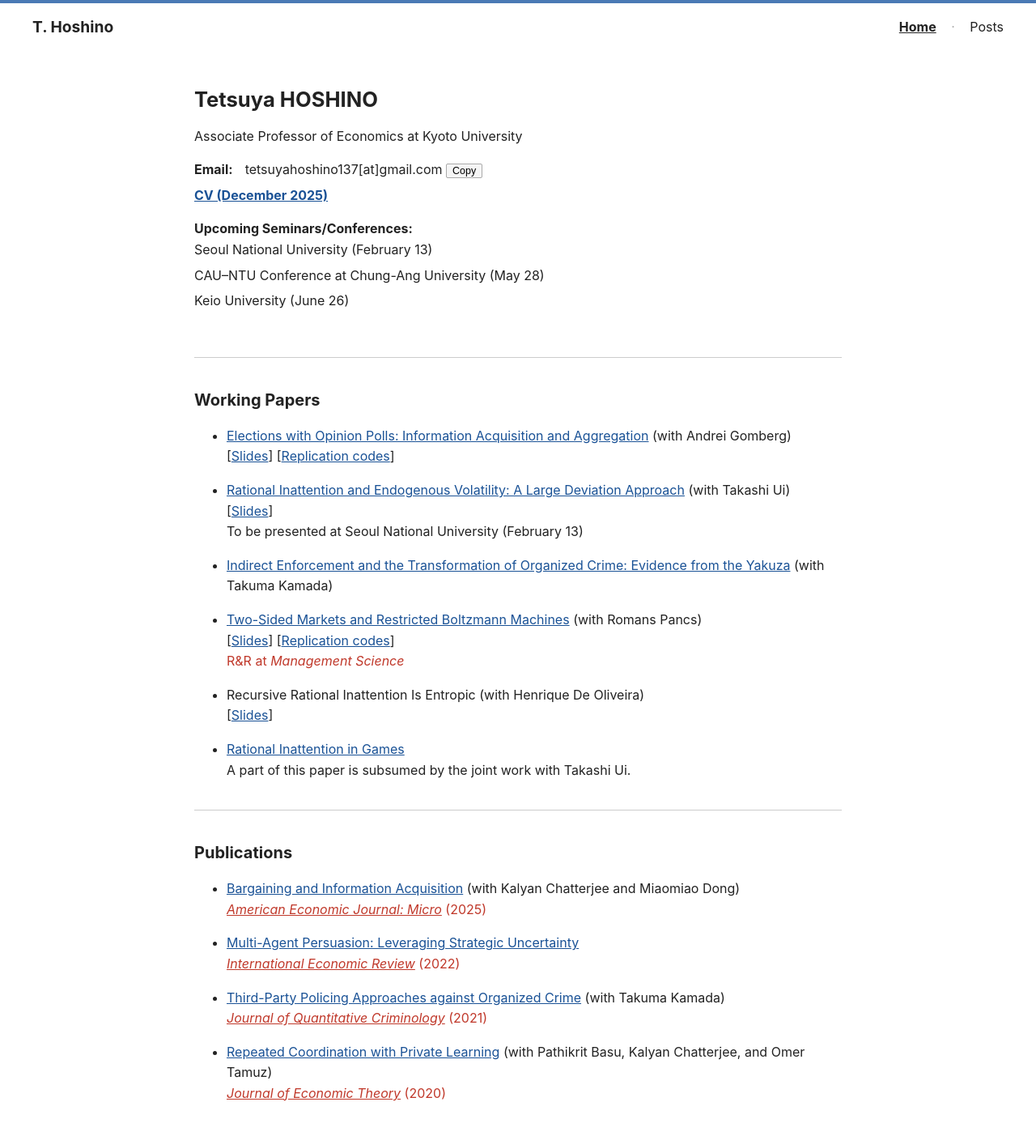
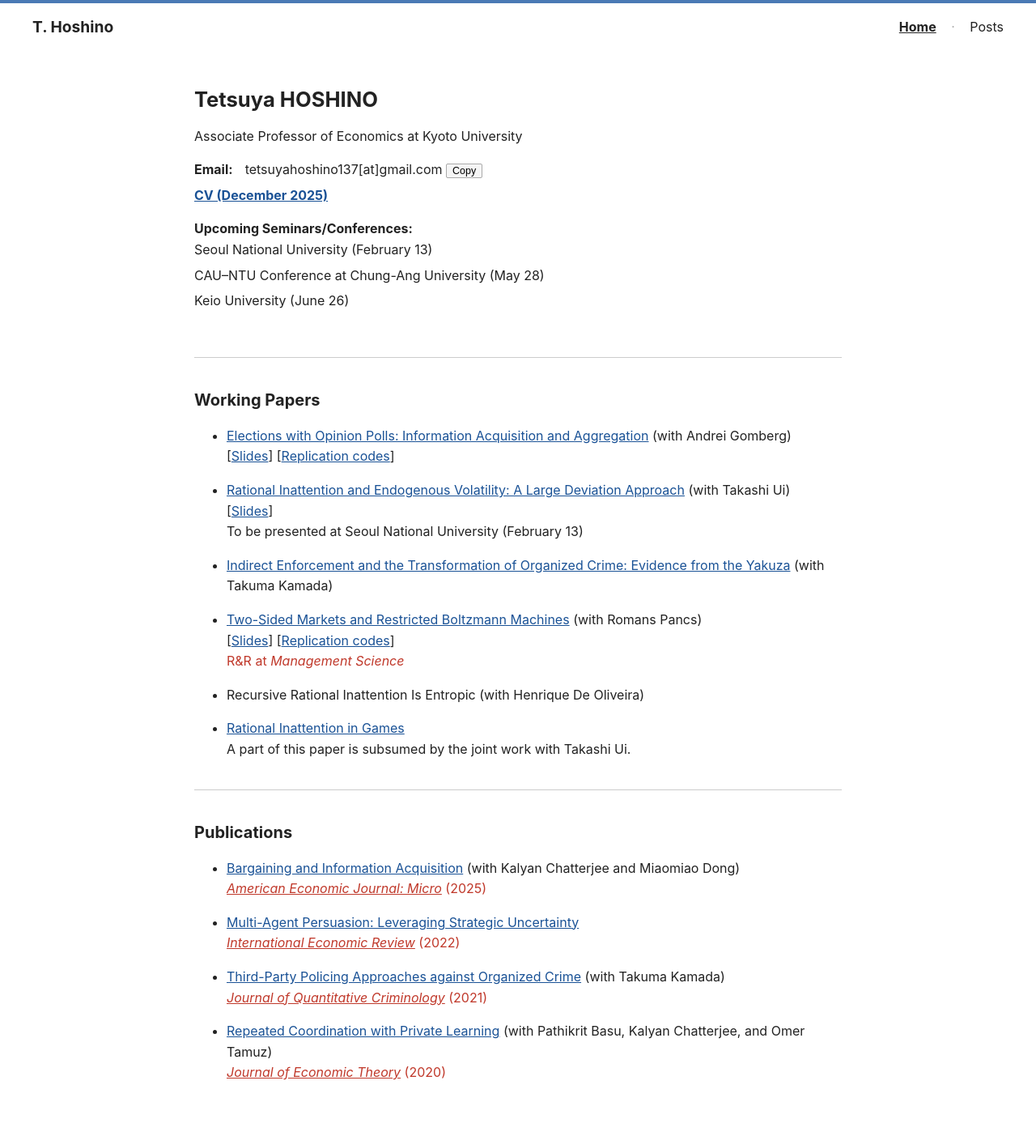
Before and after one commit to tetsuyahoshino137/tetsuyahoshino137.github.io, a Jekyll site: the page built from index.md, in a window 1280 px wide. Shown: the whole page at 81% size. Built offline with Jekyll 4.4.1, drawn with Linux system fonts in a browser that asks for light colours; after the commit the page ends 1378 px from its top, so only the background shows below that.

Commit message:
Update index.md

```diff
--- a/index.md
+++ b/index.md
@@ -48,7 +48,6 @@ title: Home
   <span class="red">R&R at *Management Science*</span>
 
 * Recursive Rational Inattention Is Entropic (with Henrique De Oliveira)
-  \[[Slides](slides/DeoliveiraHoshino_StonyBrook.pdf)\]
 
 * [Rational Inattention in Games](papers/HoshinoJMP.pdf)
   A part of this paper is subsumed by the joint work with Takashi Ui.
```
